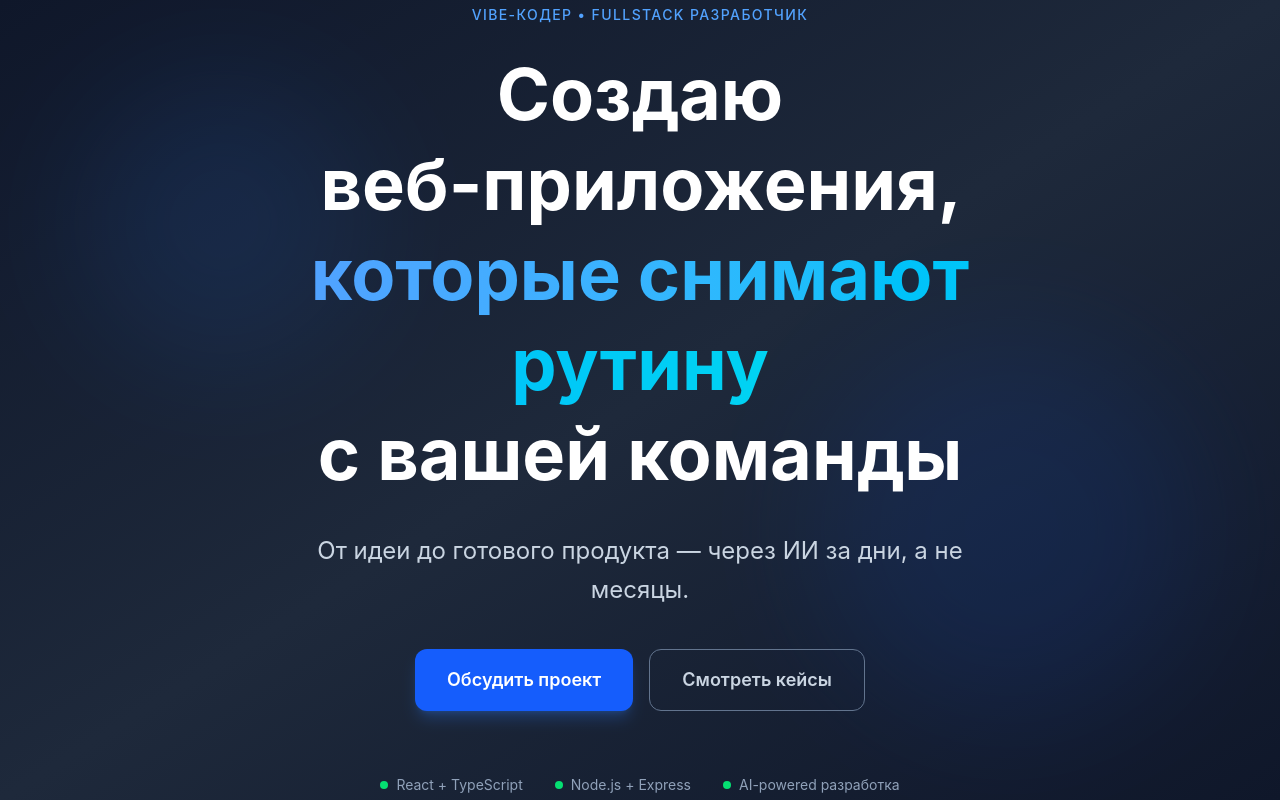
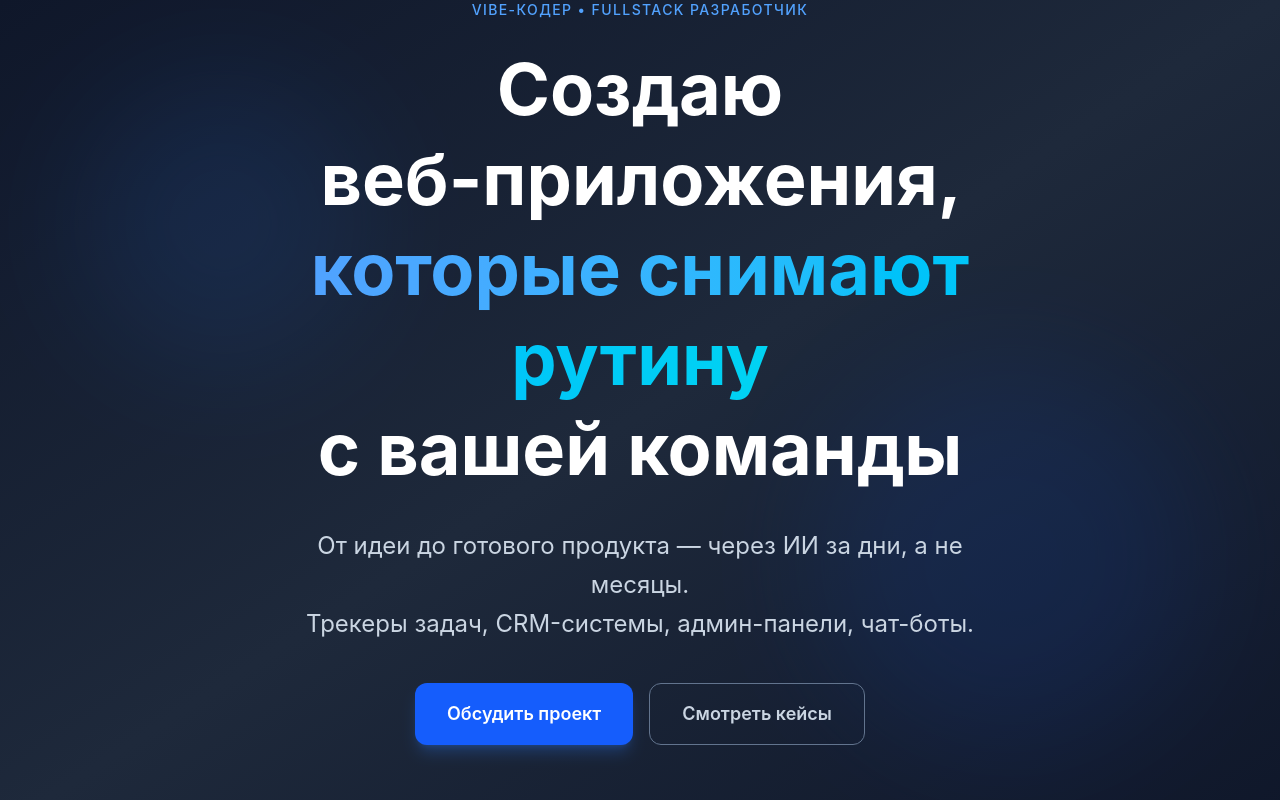
Before and after one commit to akanev48-netizen/portfolio, a React (Vite) app: page / in a window 1280 px wide. Shown: the top 800 px of the page. Built offline with nearby package versions, Linux system fonts and the light colour scheme.

Commit message:
Restore second line of subtitle

```diff
--- a/src/components/Hero.tsx
+++ b/src/components/Hero.tsx
@@ -29,6 +29,8 @@ export default function Hero() {
 
           <p className="text-xl md:text-2xl text-slate-300 mb-10 max-w-2xl mx-auto leading-relaxed">
             От идеи до готового продукта — через ИИ за дни, а не месяцы.
+            <br />
+            Трекеры задач, CRM-системы, админ-панели, чат-боты.
           </p>
 
           <div className="flex flex-col sm:flex-row gap-4 justify-center">
```
Also changed, not shown: 3 other files (tests, documents, lock files or other folders).
